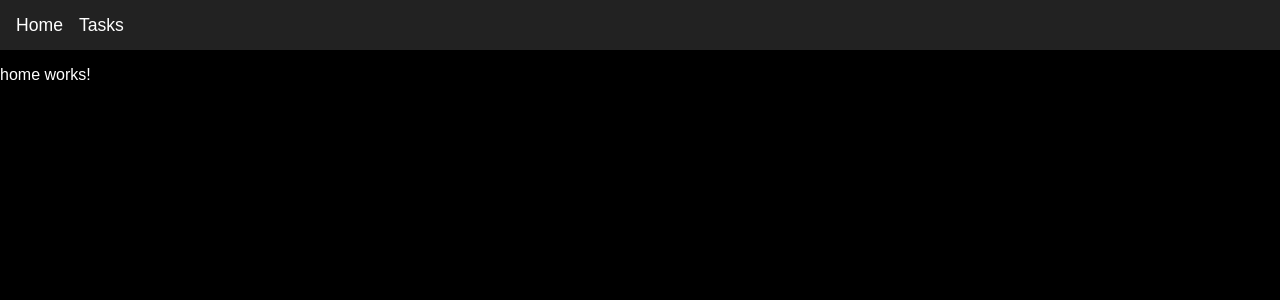
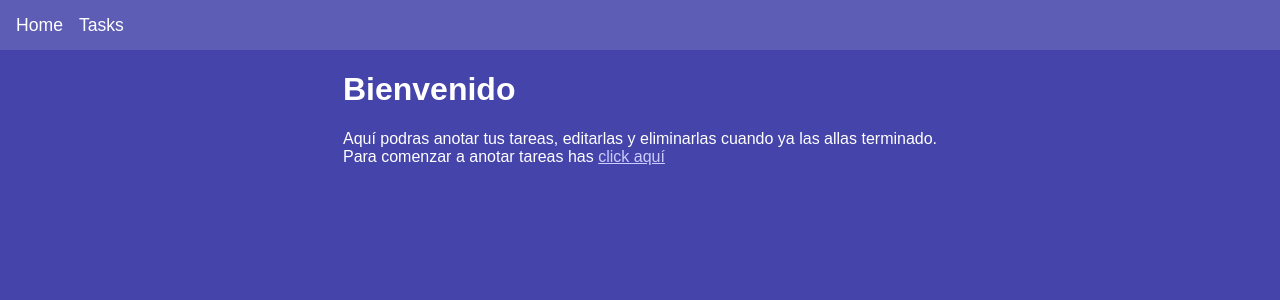
Before and after one commit to TizianoMontenegro/TodoApp-Angular, an Angular app: page / in a window 1280 px wide. Shown: the top 300 px of the page. Built offline with nearby package versions, Linux system fonts and the light colour scheme.

Commit message:
add styles

```diff
--- a/src/app/app.component.css
+++ b/src/app/app.component.css
@@ -13,6 +13,7 @@
     width: 100%;
     height: 50px;
     padding: 0 1em;
+    position: absolute;
 }
 .wrapper .nav .section{
     display: flex;
--- a/src/app/home/home.component.css
+++ b/src/app/home/home.component.css
@@ -0,0 +1,23 @@
+*{
+    box-sizing: border-box;
+
+}
+.background{
+    padding-top: 50px;
+    width: 100%;
+    min-height: 100vh;
+    background-color: var(--background-color);
+}
+.wrapper{
+    width: 100%;
+    height: 100%;
+    display: flex;
+    justify-content: center;
+    align-items: center;
+}
+.wrapper .header p a{
+    color: #ccf;
+}
+.wrapper .header p a:visited{
+    color: #aaf;
+}
--- a/src/app/home/home.component.html
+++ b/src/app/home/home.component.html
@@ -1 +1,8 @@
-<p>home works!</p>
+<div class="background">
+    <div class="wrapper">
+        <div class="header">
+            <h1>Bienvenido</h1>
+            <p>Aquí podras anotar tus tareas, editarlas y eliminarlas cuando ya las allas terminado. <br>Para comenzar a anotar tareas has <a routerLink="/tasks">click aquí</a></p>
+        </div>
+    </div>
+</div>
--- a/src/app/tasks/tasks.component.css
+++ b/src/app/tasks/tasks.component.css
@@ -3,6 +3,12 @@
     font-family: Arial, Helvetica, sans-serif;
 }
 
+.background{
+    background-color: var(--background-color);
+    padding-top: 50px;
+    width: 100%;
+    min-height: 100vh;
+}
 .wrapper{
     display: grid;
     grid-template-columns: auto 1fr;
@@ -44,6 +50,30 @@
     width: 100%;
     min-height: 35px;
     font-size: 1.1em;
+    border: none;
+    outline: none;
+}
+.wrapper .column-left .form input:hover,
+.wrapper .column-left .form textarea:hover,
+.edit-task-wrapper .box .form input:hover,
+.edit-task-wrapper .box .form textarea:hover{
+    background-color: #ddd;
+}
+.wrapper .column-left .form input:focus,
+.wrapper .column-left .form textarea:focus,
+.edit-task-wrapper .box .form input:focus,
+.edit-task-wrapper .box .form textarea:focus{
+    background-color: #fff;
+}
+.wrapper .column-left .form button,
+.edit-task-wrapper .box .form button{
+    background-color: transparent;
+    color: #fff;
+    transition: background-color .3s;
+}
+.wrapper .column-left .form button:hover,
+.edit-task-wrapper .box .form button:hover{
+    background-color: var(--primary-color);
 }
 .wrapper .column-left .form input,
 .wrapper .column-left .form textarea,
@@ -85,7 +115,7 @@ padding-left: .3em;
     color: var(--primary-color);
 }
 .wrapper .column-right .tasks .task i:hover{
-    cursor: pointer;
+    color: var(--background-color);
 }
 
 
@@ -110,10 +140,20 @@ padding-left: .3em;
     position: relative;
 }
 .edit-task-wrapper .form input{}
-.edit-task-wrapper .close{
+.edit-task-wrapper .close-btn{
     position: absolute;
-    top: 0;
-    right: 0;
+    top: 5px;
+    right: 5px;
+    width: 25px;
+    height: 25px;
+    background-color: #a00;
+    color: #fff;
+    border: none;
+    outline: none;
+    font-weight: 600;
+}
+.edit-task-wrapper .close-btn:hover{
+    background-color: #f33;
 }
 .show{
     display: flex;
--- a/src/app/tasks/tasks.component.html
+++ b/src/app/tasks/tasks.component.html
@@ -1,3 +1,5 @@
+<div class="background">
+
     <div class="wrapper">
 
         <div class="column-left">
@@ -52,7 +54,9 @@
 
                             </div>
 
-                        <button class="close" (click)="close(i)">X</button>
+                            <button class="close-btn" (click)="close(i)">X</button>
+
+                        </div>
 
                     </div>
 
--- a/src/styles.css
+++ b/src/styles.css
@@ -1,6 +1,7 @@
 /* You can add global styles to this file, and also import other style files */
 :root{
-    --primary-color: rgb(19, 19, 70);
+    --primary-color: #114;
+    --background-color: #44a;
 }
 *{
     box-sizing: border-box;
```
Lines whose indentation alone changed are shown as unchanged.
